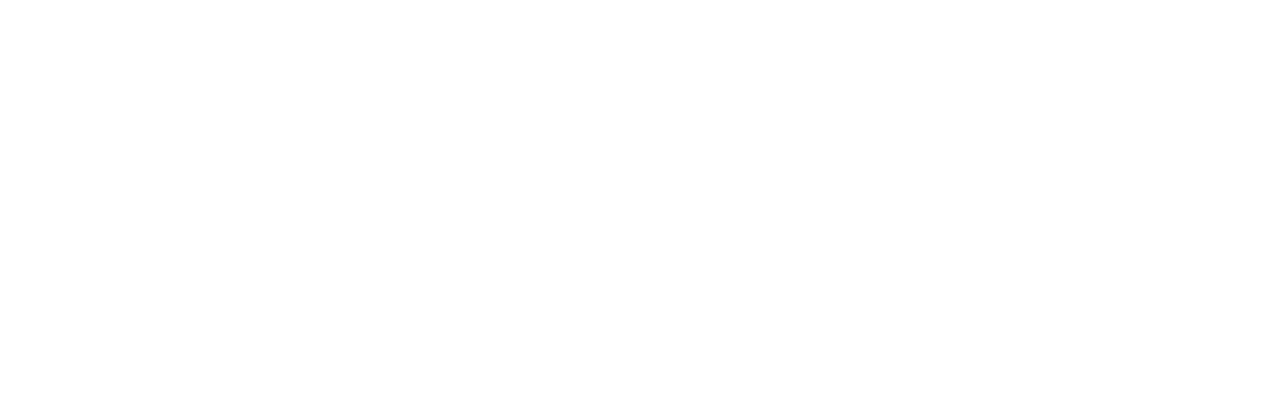
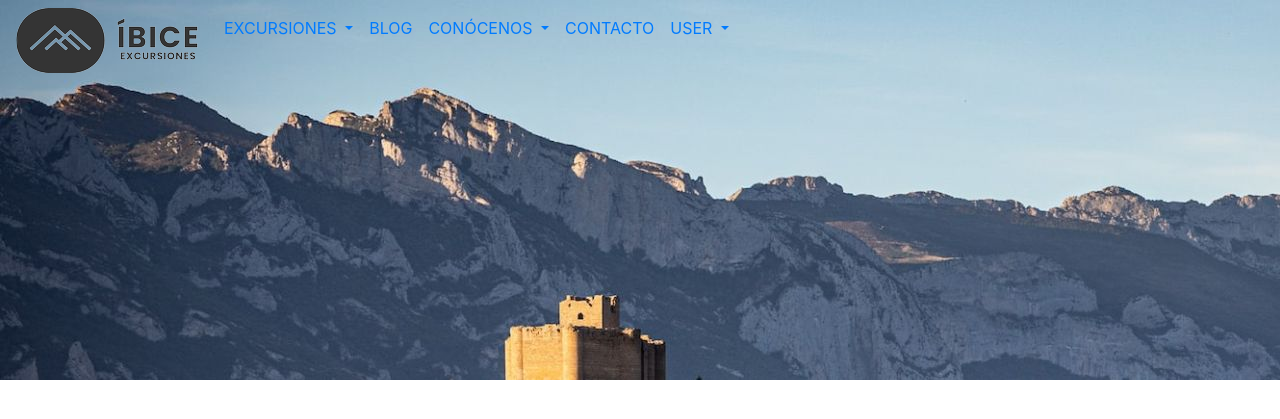
Before and after one commit to ArturoCode/excursiones-ibice, a PHP site: page /html/index.html in a window 1280 px wide; the page is wider, and only the part inside the window is pictured. Before the commit the part shown is empty. Shown: the top 419 px of that part. Run offline with PHP 8.4, Linux system fonts and the light colour scheme.

Commit message:
FEAT: Upload changes

```diff
--- a/frontend/css/index.css
+++ b/frontend/css/index.css
@@ -2,4 +2,21 @@
 
 body {
     background-color: #ffffff;
+    width: 1848px;
   }
+
+  #logo{
+    width:200px;
+    height: 65px;
+  }
+
+#header {
+  background-image: url("../media/header.jpg");
+  width: 1848px;
+  height: 380px;
+
+}
+#menu{
+  position:fixed;
+  color: #f2f2f2;
+}
--- a/frontend/html/index.html
+++ b/frontend/html/index.html
@@ -4,15 +4,73 @@
     <meta charset="UTF-8">
     <meta http-equiv="X-UA-Compatible" content="IE=edge">
     <meta name="viewport" content="width=device-width, initial-scale=1.0">
+    <link rel="stylesheet" href="https://cdn.jsdelivr.net/npm/bootstrap@4.3.1/dist/css/bootstrap.min.css" integrity="sha384-ggOyR0iXCbMQv3Xipma34MD+dH/1fQ784/j6cY/iJTQUOhcWr7x9JvoRxT2MZw1T" crossorigin="anonymous">
+    <link rel="stylesheet" href="../css/index.css" />
+
     <title>Inicio - Excursiones Íbice</title>
+
 </head>
 <body>
 
     <!--CABECERA con imagen-->
     <header><div id="header">
+
         <!--MENÚ-->
         <div id="menu">
-            <img/>
+            <nav class="navbar navbar-expand-lg ">
+                <button
+                class="navbar-toggler nav-bar-color navbar-light"
+                type="button"
+                data-toggle="collapse"
+                data-target="#navbarSupportedContent"
+                aria-controls="navbarSupportedContent"
+                aria-expanded="false"
+                aria-label="Toggle navigation"
+                >
+                <span class="navbar-toggler-icon"></span>
+              </button>
+
+                <div class="collapse navbar-collapse" id="navbarSupportedContent">
+                    <ul class="navbar-nav w-100 justify-content-around">
+                        <img id="logo" src="../media/logo.png"/>
+                        <li class="nav-item dropdown">
+                            <a class="nav-link dropdown-toggle" href="#" id="navbarDropdown" role="button" data-toggle="dropdown" aria-haspopup="true" aria-expanded="false">
+                              EXCURSIONES
+                            </a>
+                            <div class="dropdown-menu" aria-labelledby="navbarDropdown">
+                              <a class="dropdown-item" href="#">SEPTIEMBRE 2022</a>
+                              <a class="dropdown-item" href="#">OCTUBRE 2022</a>
+                              <a class="dropdown-item" href="#">NOVIEMBRE 2022</a>
+                              <a class="dropdown-item" href="#">DICIEMBRE 2022</a>
+                            </div>
+                        </li>
+                        <li class="nav-item">
+                            <a class="nav-link" href="#">BLOG</a>
+                        </li>
+                        <li class="nav-item dropdown">
+                            <a class="nav-link dropdown-toggle" href="#" id="navbarDropdown" role="button" data-toggle="dropdown" aria-haspopup="true" aria-expanded="false">
+                                CONÓCENOS
+                            </a>
+                            <div class="dropdown-menu" aria-labelledby="navbarDropdown">
+                                <a class="dropdown-item" href="#">FAQ</a>
+                            </div>
+                        </li>
+                        <li class="nav-item">
+                            <a class="nav-link" href="#">CONTACTO</a>
+                        </li>
+                        <li class="nav-item dropdown">
+                            <a class="nav-link dropdown-toggle" href="#" id="navbarDropdown" role="button" data-toggle="dropdown" aria-haspopup="true" aria-expanded="false">
+                                USER<img/>
+                            </a>
+                            <div class="dropdown-menu" aria-labelledby="navbarDropdown">
+                                <a class="dropdown-item" href="#">INICIAR SESIÓN</a>
+                                <a class="dropdown-item" href="#">REGISTRARSE</a>
+                                <!--  <a class="dropdown-item" href="#">PERFIL</a>  -->
+                                <!--  <a class="dropdown-item" href="#">CERRAR SESION</a>  -->
+                            </div>
+                        </li>
+                    </ul>
+                  </div>
         </div>
         <!--BARRA DE BUSQUEDA-->
         <div id="barra-busqueda">
@@ -105,6 +163,7 @@
         <!--SECCIONES LEGALES-->
         <div class="footer-seccion">
 
+
         </div>
 
         <!--MAPA DE NAVEGACION-->
```
Also changed, not shown: frontend/media/header.jpg, frontend/media/header_full.jpg (added), frontend/media/logo.png (added).
